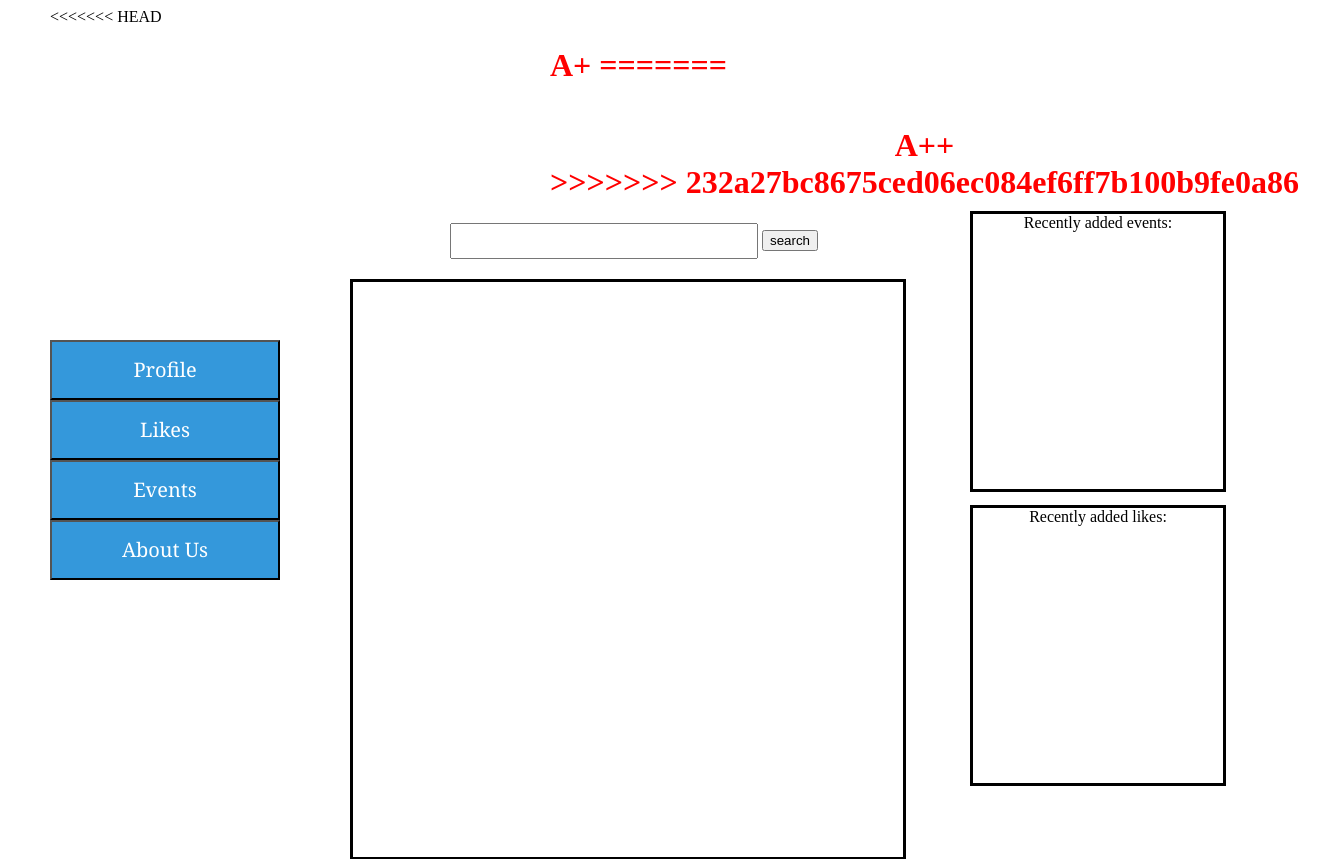
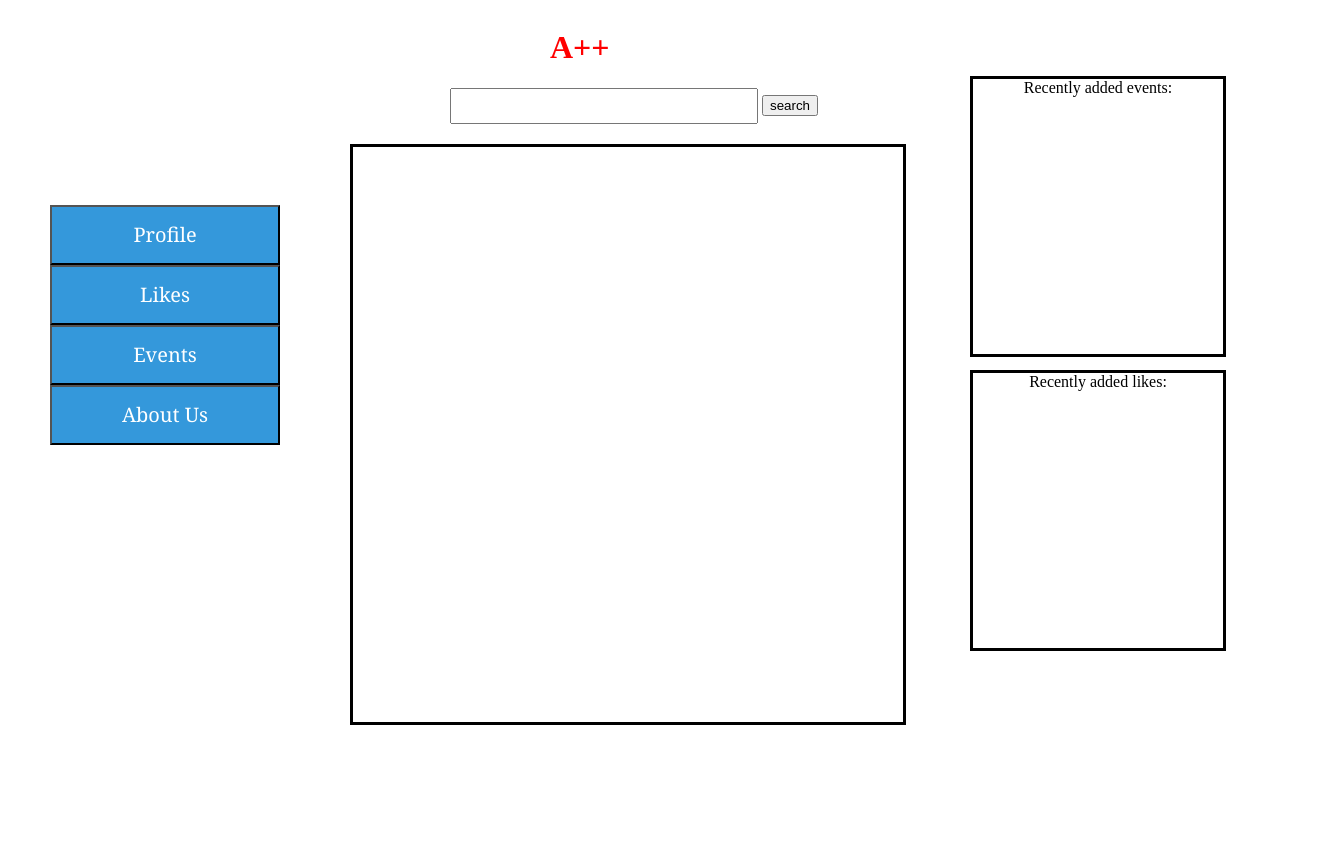
Before and after one commit to Liam42017310/CSSI-final, a Python web app: template buildmymusic/templates/default.html in a window 1320 px wide. Shown: the top 859 px of the page. After the commit the page ends 725 px from the top, so only its background shows below. Run offline with Jinja, Linux system fonts and the light colour scheme; the template is opened without the code that fills it, so the values that code supplies are empty; some libraries are stand-ins or nearby versions.

Commit message:
fix conflicts

```diff
--- a/buildmymusic/templates/default.html
+++ b/buildmymusic/templates/default.html
@@ -5,19 +5,12 @@
       Buildmymusic
     </title>
     <link rel="stylesheet" type="text/css" href="stylesheets/default.css">
-<<<<<<< HEAD
-  </header>
-  <body>
-    <h1>
-      A+
-=======
     <script src="https://ajax.googleapis.com/ajax/libs/jquery/2.1.4/jquery.min.js"></script>
     <script src="default.js"></script>
   </header>
   <body>
     <h1>
       <center>A++</center>
->>>>>>> 232a27bc8675ced06ec084ef6ff7b100b9fe0a86
     </h1>
     <br>
     <form action = "/search" method = "post">
```
